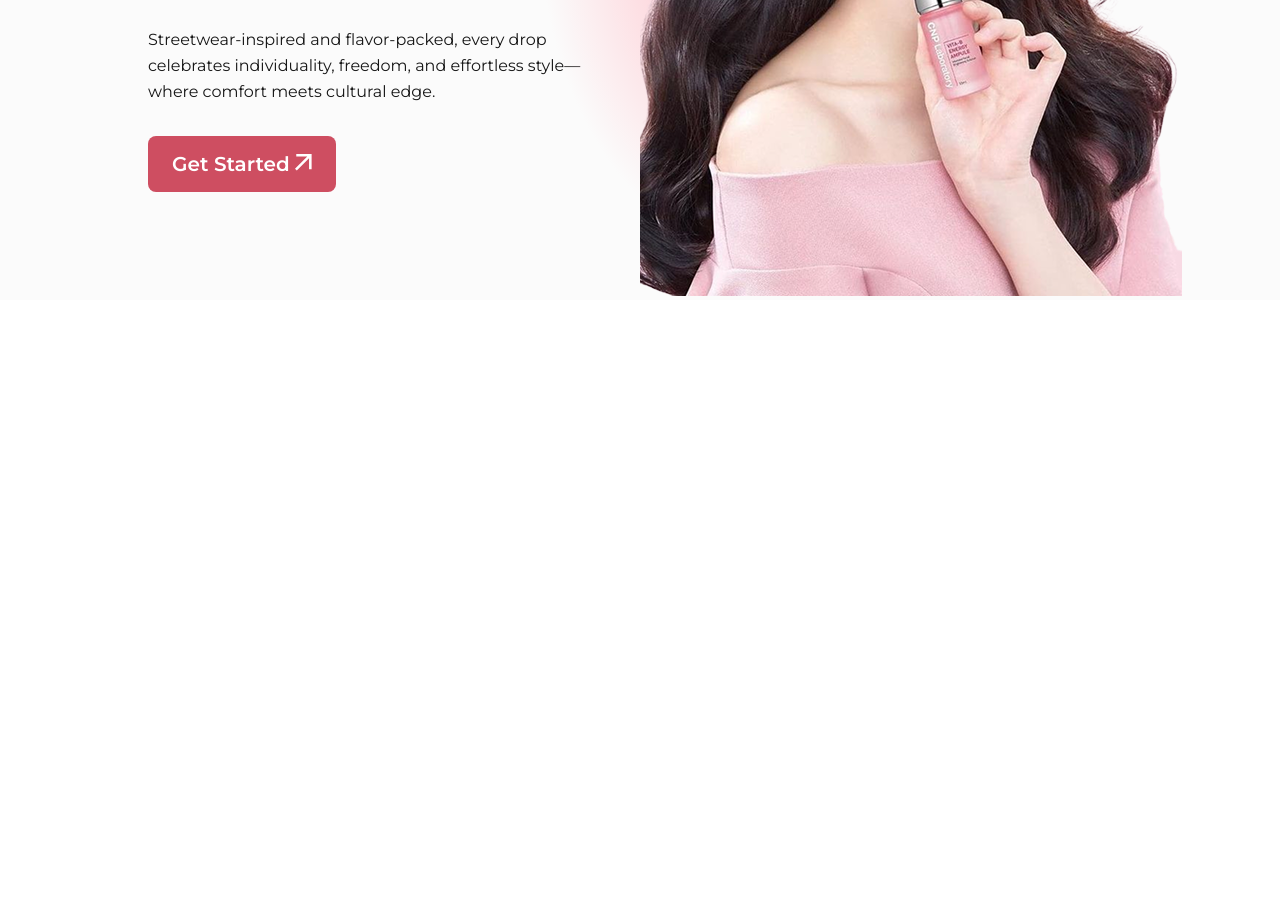
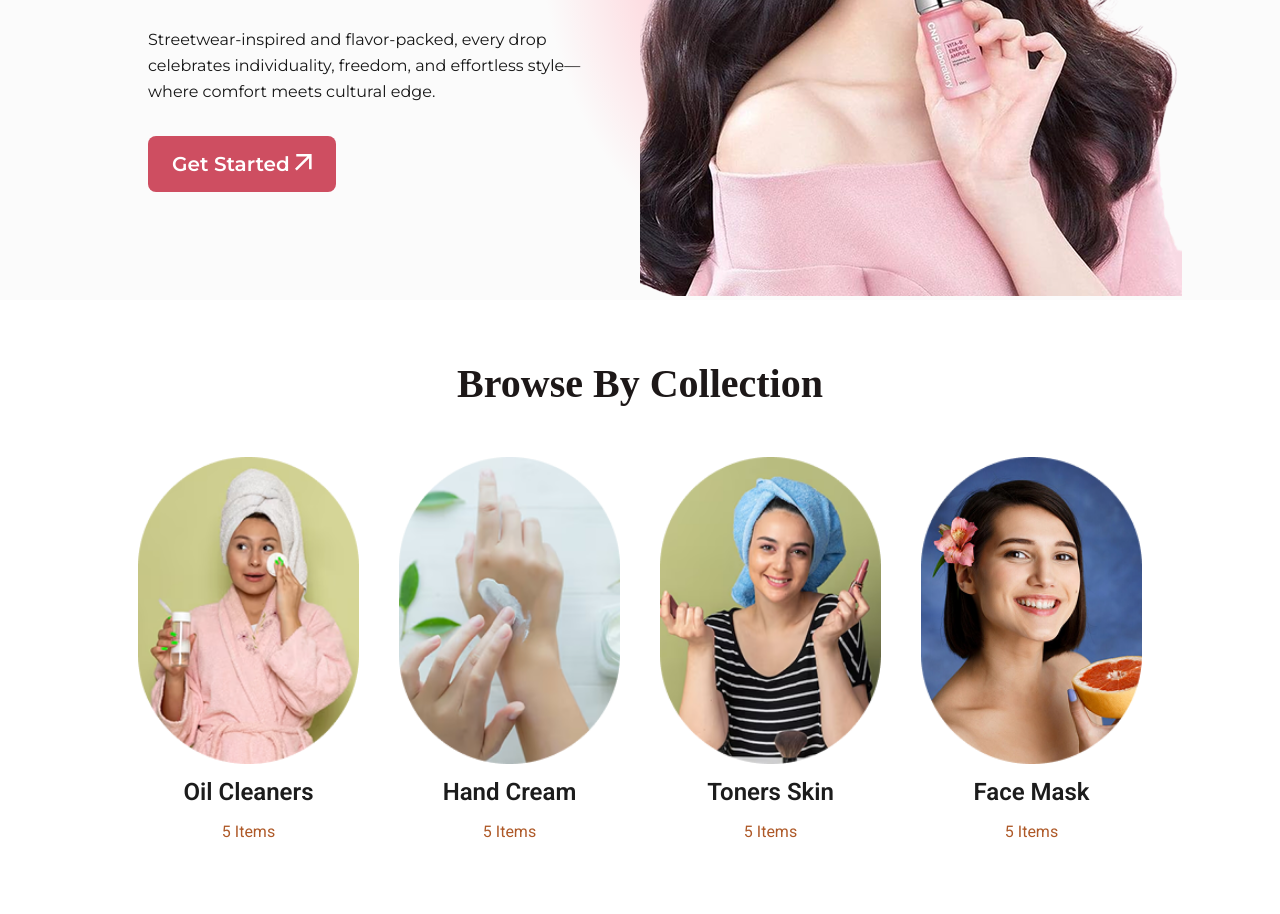
Before and after one commit to TonmoySarker-BD/Velvet-Glow, a plain HTML site: page index.html in a window 1280 px wide. Shown: the part 573-1487 px from the top of the page. Before the commit the page ends 873 px from the top, so only its background shows below. Drawn offline with Linux system fonts and the light colour scheme; a web font is replaced by a local one.

Commit message:
Browse By Collection Added and did Resposive

```diff
--- a/index.html
+++ b/index.html
@@ -77,6 +77,7 @@
 
     <!-- Main content section -->
     <main>
+        <!-- Hero Section -->
         <section class="hero">
             <div class="hero-text">
                 <div class="hero-heading">
@@ -122,6 +123,32 @@
             </div>
         </section>
 
+        <!-- Browse By Collection  Section -->
+        <section class="browse-collection">
+            <h2>Browse By Collection</h2>
+            <div class="collection-cards">
+                <div class="card">
+                    <img src="./assets/collection1.png" alt="Oil Cleaners">
+                    <h3>Oil Cleaners</h3>
+                    <p>5 Items</p>
+                </div>
+                <div class="card">
+                    <img src="./assets/collection2.png" alt="Hand Cream">
+                    <h3>Hand Cream</h3>
+                    <p>5 Items</p>
+                </div>
+                <div class="card">
+                    <img src="./assets/collection3.png" alt="Toners Skin">
+                    <h3>Toners Skin</h3>
+                    <p>5 Items</p>
+                </div>
+                <div class="card">
+                    <img src="./assets/collection4.png" alt="Face Mask">
+                    <h3>Face Mask</h3>
+                    <p>5 Items</p>
+                </div>
+            </div>
+
     </main>
 
     <!-- Footer section -->
--- a/styles/styles.css
+++ b/styles/styles.css
@@ -310,11 +310,63 @@ nav li ul li {
 }
 
 
+/* Browse Collection Section */
+.browse-collection {
+    padding: 60px 10vw;
+    background: #fff;
+}
 
+.browse-collection h2 {
+    text-align: center;
+    margin-bottom: 40px;
+    font-size: 2.5rem;
+    color: rgb(29, 24, 24);
+}
+
+.collection-cards {
+    display: grid;
+    grid-template-columns: repeat(4, 1fr);
+    gap: 20px;
+}
+
+.card {
+    display: flex;
+    flex-direction: column;
+    gap: 10px;
+    margin: 10px;
+    overflow: hidden;
+    text-align: center;
+}
+
+.card img {
+    width: 100%;
+    height: auto;
+}
+
+.card h3 {
+    color: rgb(28, 28, 28);
+    font-family: "Roboto", sans-serif;
+    font-size: 1.5rem;
+    font-weight: 600;
+    line-height: 36px;
+    letter-spacing: 0%;
+}
+
+.card p {
+    color: rgb(174, 89, 40);
+    font-family: "Roboto", sans-serif;
+    font-size: 1rem;
+    font-weight: 400;
+    line-height: 24px;
+    letter-spacing: 0%;
+    text-align: center;
+}
 
 /* Responsive for medium screens */
 
 @media (max-width: 1024px) {
+
+    /* Navigation Links and Icons */
 
     .nav-links,
     .nav-icons {
@@ -345,6 +397,7 @@ nav li ul li {
         flex-direction: column;
     }
 
+    /* Hero Section */
     .hero {
         flex-direction: column-reverse;
         text-align: center;
@@ -374,6 +427,17 @@ nav li ul li {
         top: 50px;
         right: -75px;
     }
+
+    /* Browse Collection Section */
+    .collection-cards {
+    grid-template-columns: repeat(2, 1fr);
+
+}
+
+
+
+
+
 }
 
 
```
Also changed, not shown: assets/collection1.png (renamed from assets/image.png), assets/collection2.png (renamed from assets/image-1.png), assets/collection3.png (renamed from assets/image-2.png), assets/collection4.png (renamed from assets/image-3.png).
